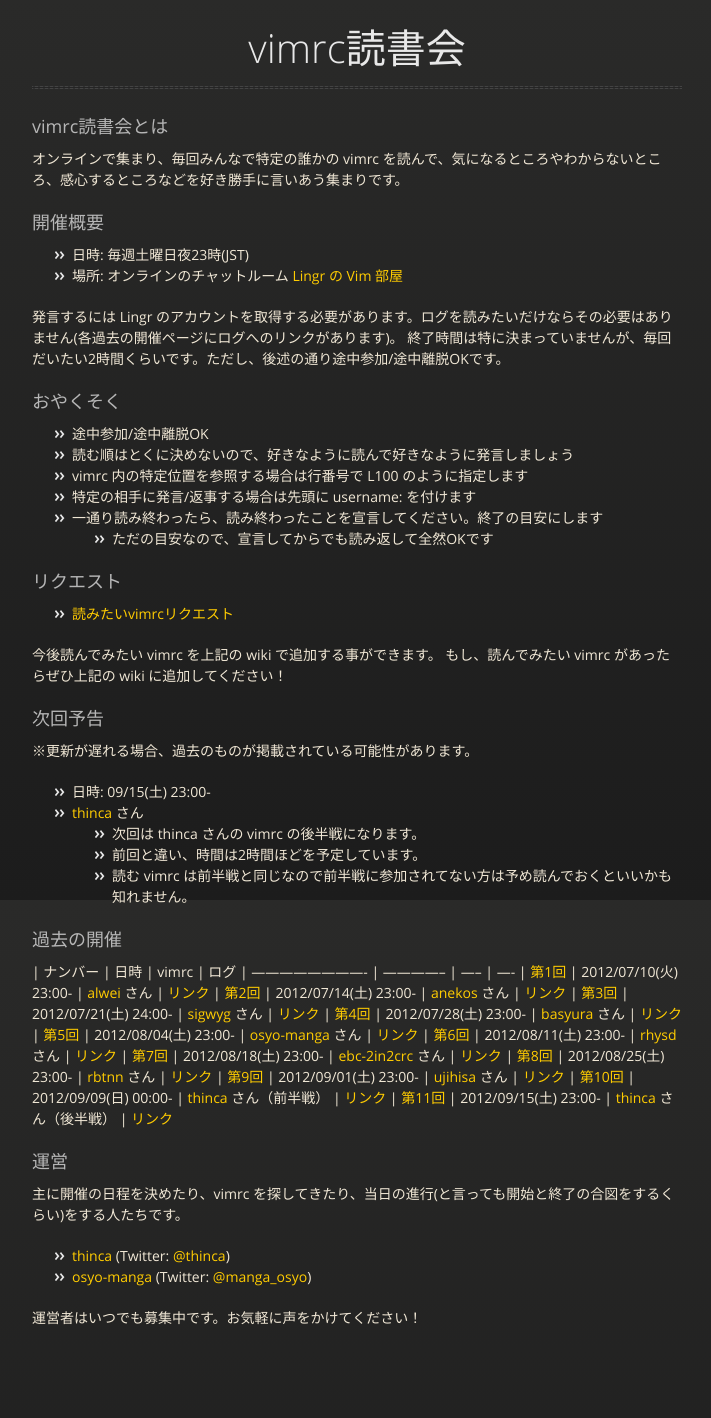
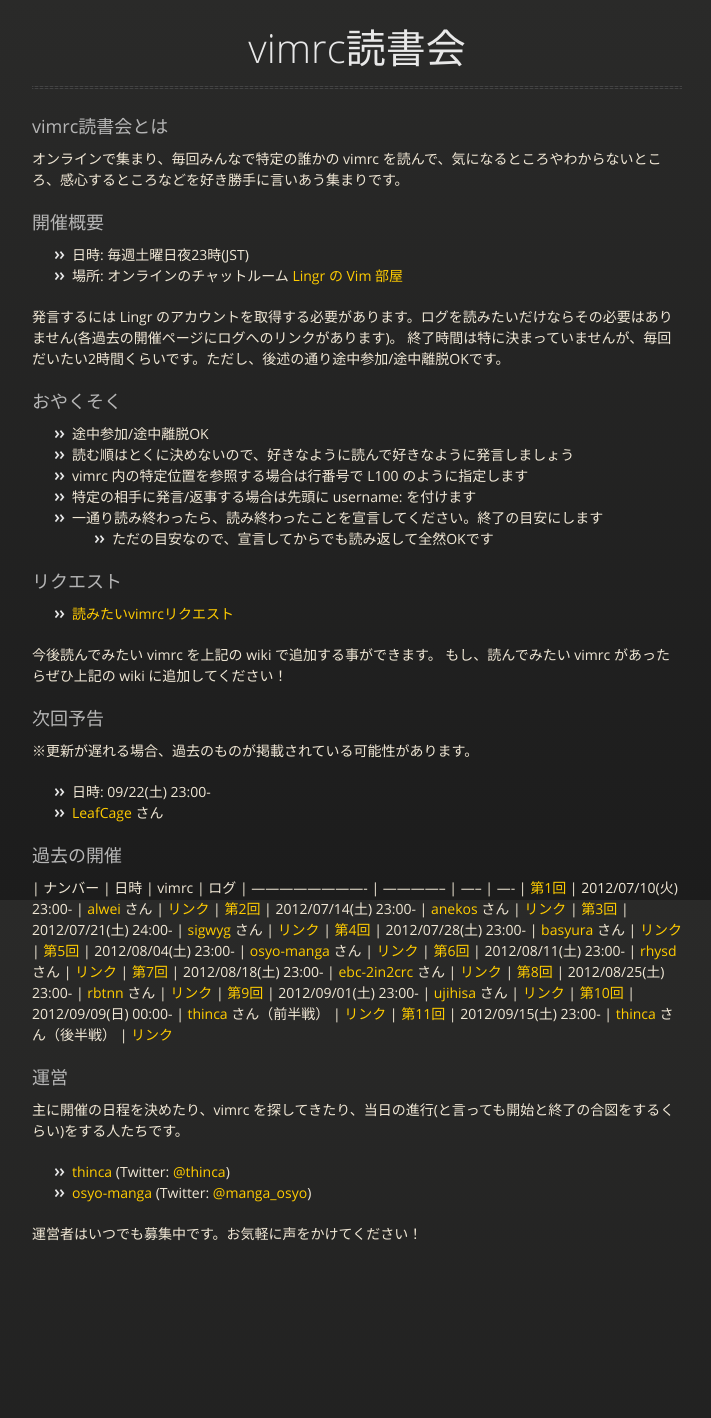
Before and after one commit to vim-jp/reading-vimrc, a Jekyll site: the page built from index.md, in a window 1280 px wide. Shown: the whole page, without its empty margins (283-994 px from the left). Built offline with Jekyll 4.4.1, drawn with Linux system fonts in a browser that asks for light colours; nearby versions of some CDN libraries; Markdown is read by kramdown in place of the engine named in the settings; after the commit the page ends 1334 px from its top, so only the background shows below that.

Commit message:
次回予告更新

```diff
--- a/index.md
+++ b/index.md
@@ -31,11 +31,8 @@ title: vimrc読書会
 ### 次回予告
 ※更新が遅れる場合、過去のものが掲載されている可能性があります。
 
-- 日時: 09/15(土) 23:00-
-- [thinca](https://github.com/thinca) さん
-  - 次回は thinca さんの vimrc の後半戦になります。
-  - 前回と違い、時間は2時間ほどを予定しています。
-  - 読む vimrc は前半戦と同じなので前半戦に参加されてない方は予め読んでおくといいかも知れません。
+- 日時: 09/22(土) 23:00-
+- [LeafCage](https://github.com/LeafCage) さん
 
 ### 過去の開催
 | ナンバー                  | 日時                  | vimrc                                                                                                                     | ログ
```
